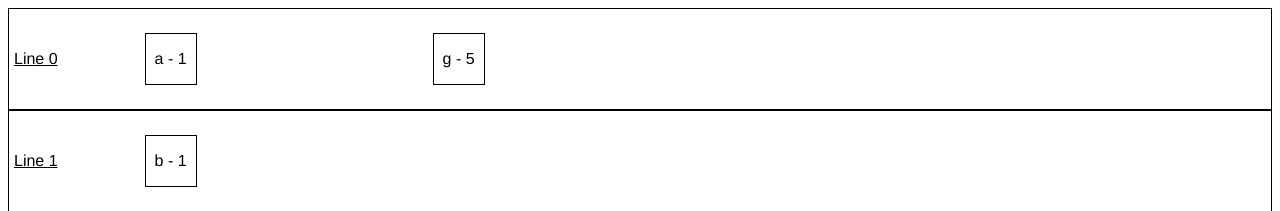
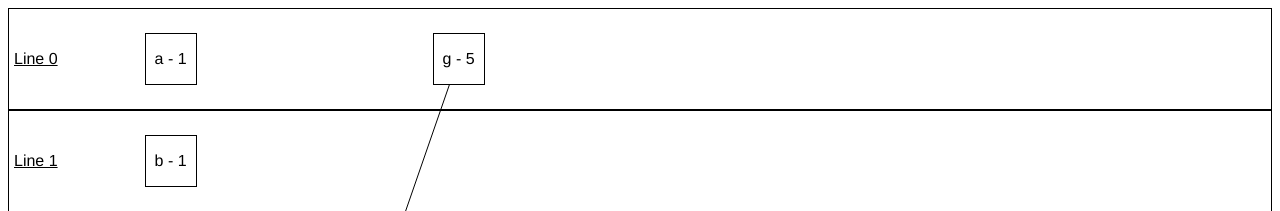
Before and after one commit to euberdeveloper/logical-clock, a Vue app: page /lamport-clock in a window 1280 px wide. Shown: the top 211 px of the page. Built offline with nearby package versions, Linux system fonts and the light colour scheme.

Commit message:
arrows connecting events

```diff
--- a/src/components/pages/LamportClock.vue
+++ b/src/components/pages/LamportClock.vue
@@ -13,6 +13,14 @@
         @dblclick="remove(event.name)"
       >
         {{ event.name }} - {{ event.time }}
+        <div class="arrow" v-if="event.causedBy">
+          <div>
+            <svg width="100" height="100"><line x1="0" y1="0" stroke="black"
+              :x2="locateEventDifference(event.causedBy, index, eventIndex)[1]"
+              :y2="locateEventDifference(event.causedBy, index, eventIndex)[0]"
+            /></svg>
+          </div>
+        </div>
       </div>
     </div>
     <input class="line-index" type="number" v-model="newLineIndex" placeholder="Line index" />
@@ -22,6 +30,7 @@
     <input class="from" type="text" v-model="from" placeholder="From relation" />
     <input class="to" type="text" v-model="to" placeholder="To relation" />
     <button class="add-relation" :disabled="!from || !to" @click="addRelation()">ADD RELATION</button>
+
   </div>
 </template>
 
@@ -104,6 +113,15 @@ export default class LamportClock extends Vue {
     }
   }
 
+  locateEventDifference(name: string, index: number, eventIndex: number) {
+    const r = this.lamport.locateEvent(name);
+    if (!r) return [0,0];
+    return [
+      (r[0] - index) * 101,
+      (r[1] -  eventIndex) * 70
+    ];
+  }
+
   remove(name: string) {
     this.lamport.removeEvent(name);
   }
@@ -141,6 +159,7 @@ export default class LamportClock extends Vue {
       justify-content: center;
       align-items: center;
       border: 1px solid black;
+      background-color: white;
     }
   }
 
@@ -153,4 +172,18 @@ export default class LamportClock extends Vue {
     background-color: red;
   }
 }
+
+.arrow {
+  position: absolute;
+  z-index: -100;
+  > div {
+    top: 50px;
+    left: 50px;
+    position: relative;
+  }
+}
+
+svg {
+  overflow: visible;
+}
 </style>
--- a/src/utils/clock.ts
+++ b/src/utils/clock.ts
@@ -40,7 +40,7 @@ export abstract class LogicalClock<LogicalTime> {
             throw new Error('LamportClock: Event name already exists');
         }
     }
-    private locateEvent(eventName: string): [number, number] | null {
+    public locateEvent(eventName: string): [number, number] | null {
         for (let lineIndex = 0; lineIndex < this.lines.length; lineIndex++) {
             const line = this.lines[lineIndex];
             const index = line.findIndex(event => event.name === eventName);
```
